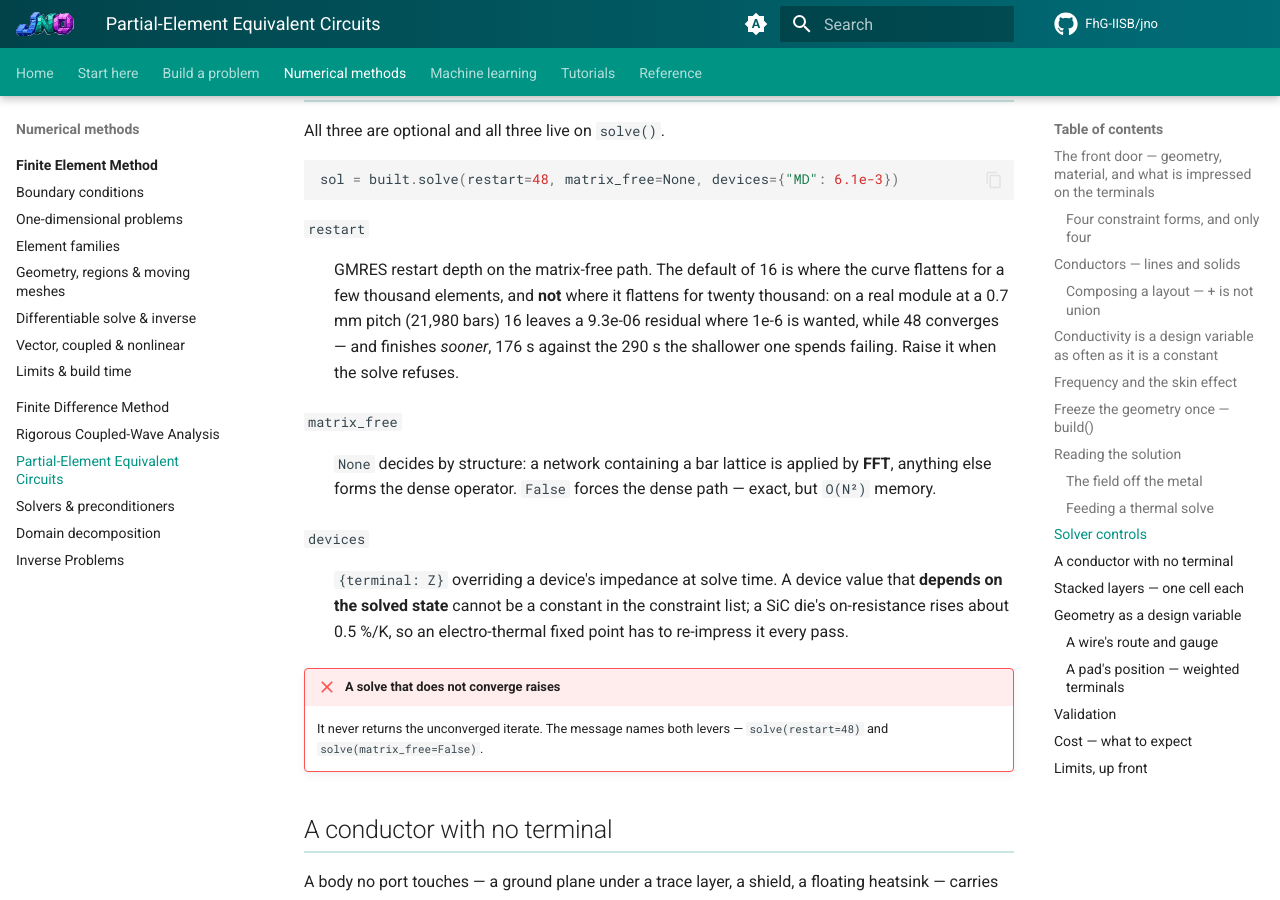
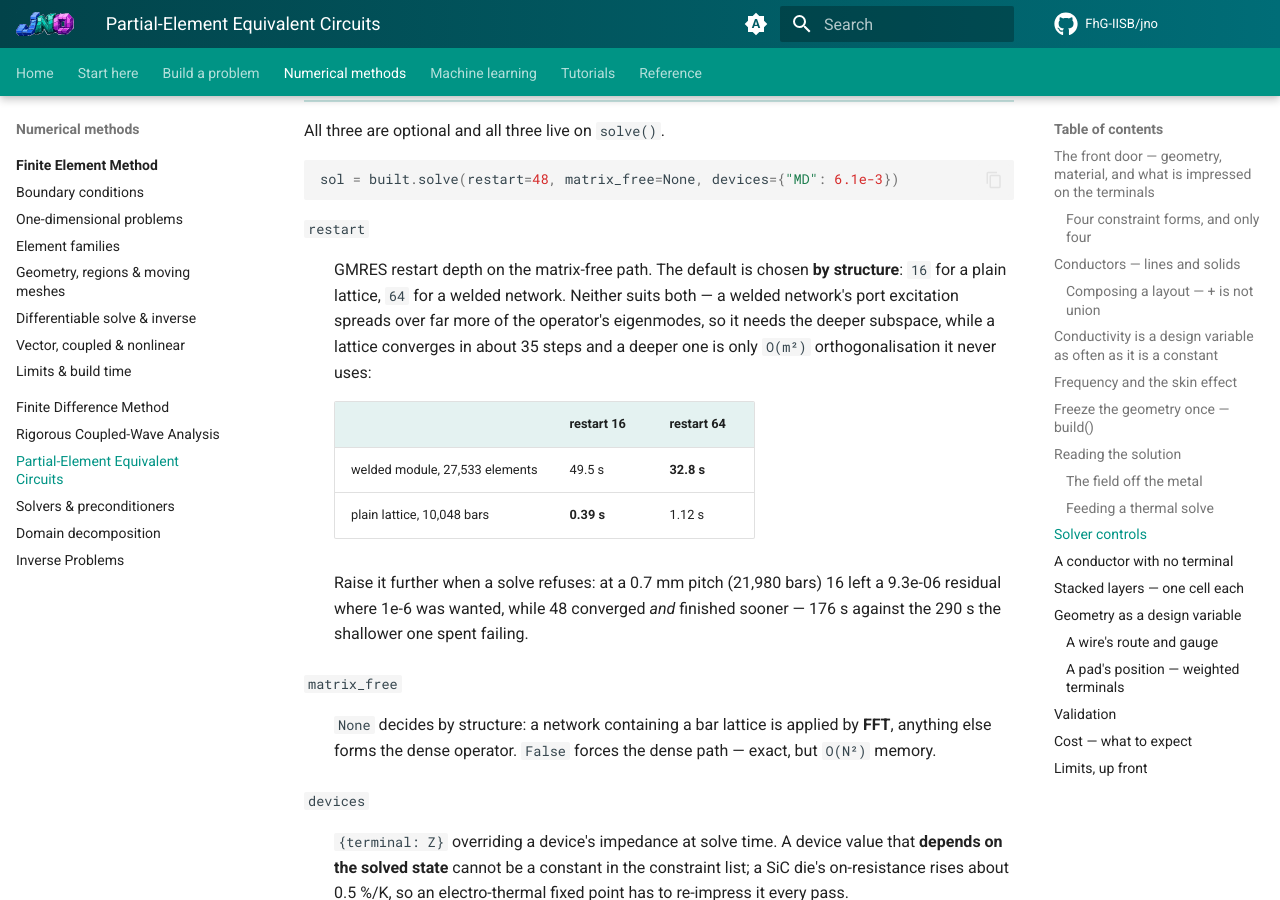
Before and after one commit to FhG-IISB/jNO, an MkDocs documentation site: the page built from docs/peec.md, in a window 1280 px wide and 900 px high, scrolled down 6440 px. Built offline with MkDocs 1.6.1 and Material for MkDocs 9.7.7, drawn with Linux system fonts in a browser that asks for light colours; comment, search, counter and statistics services are not loaded.

Commit message:
peec: the restart default is structural now, so say so
The solver-controls section still documented a flat default of 16. It is 16 for a plain lattice and
64 for a welded network, because neither value suits both -- welded is 1.5x faster at 64 and a
lattice is 2.9x slower at it.

````diff
--- a/docs/peec.md
+++ b/docs/peec.md
@@ -279,11 +279,20 @@ sol = built.solve(restart=48, matrix_free=None, devices={"MD": 6.1e-3})
 ```
 
 `restart`
-:   GMRES restart depth on the matrix-free path. The default of 16 is where the curve flattens for a
-    few thousand elements, and **not** where it flattens for twenty thousand: on a real module at a
-    0.7 mm pitch (21,980 bars) 16 leaves a 9.3e-06 residual where 1e-6 is wanted, while 48 converges —
-    and finishes *sooner*, 176 s against the 290 s the shallower one spends failing. Raise it when the
-    solve refuses.
+:   GMRES restart depth on the matrix-free path. The default is chosen **by structure**: `16` for a
+    plain lattice, `64` for a welded network. Neither suits both — a welded network's port excitation
+    spreads over far more of the operator's eigenmodes, so it needs the deeper subspace, while a
+    lattice converges in about 35 steps and a deeper one is only `O(m²)` orthogonalisation it never
+    uses:
+
+    | | restart 16 | restart 64 |
+    |---|---|---|
+    | welded module, 27,533 elements | 49.5 s | **32.8 s** |
+    | plain lattice, 10,048 bars | **0.39 s** | 1.12 s |
+
+    Raise it further when a solve refuses: at a 0.7 mm pitch (21,980 bars) 16 left a 9.3e-06 residual
+    where 1e-6 was wanted, while 48 converged *and* finished sooner — 176 s against the 290 s the
+    shallower one spent failing.
 
 `matrix_free`
 :   `None` decides by structure: a network containing a bar lattice is applied by **FFT**, anything
````
